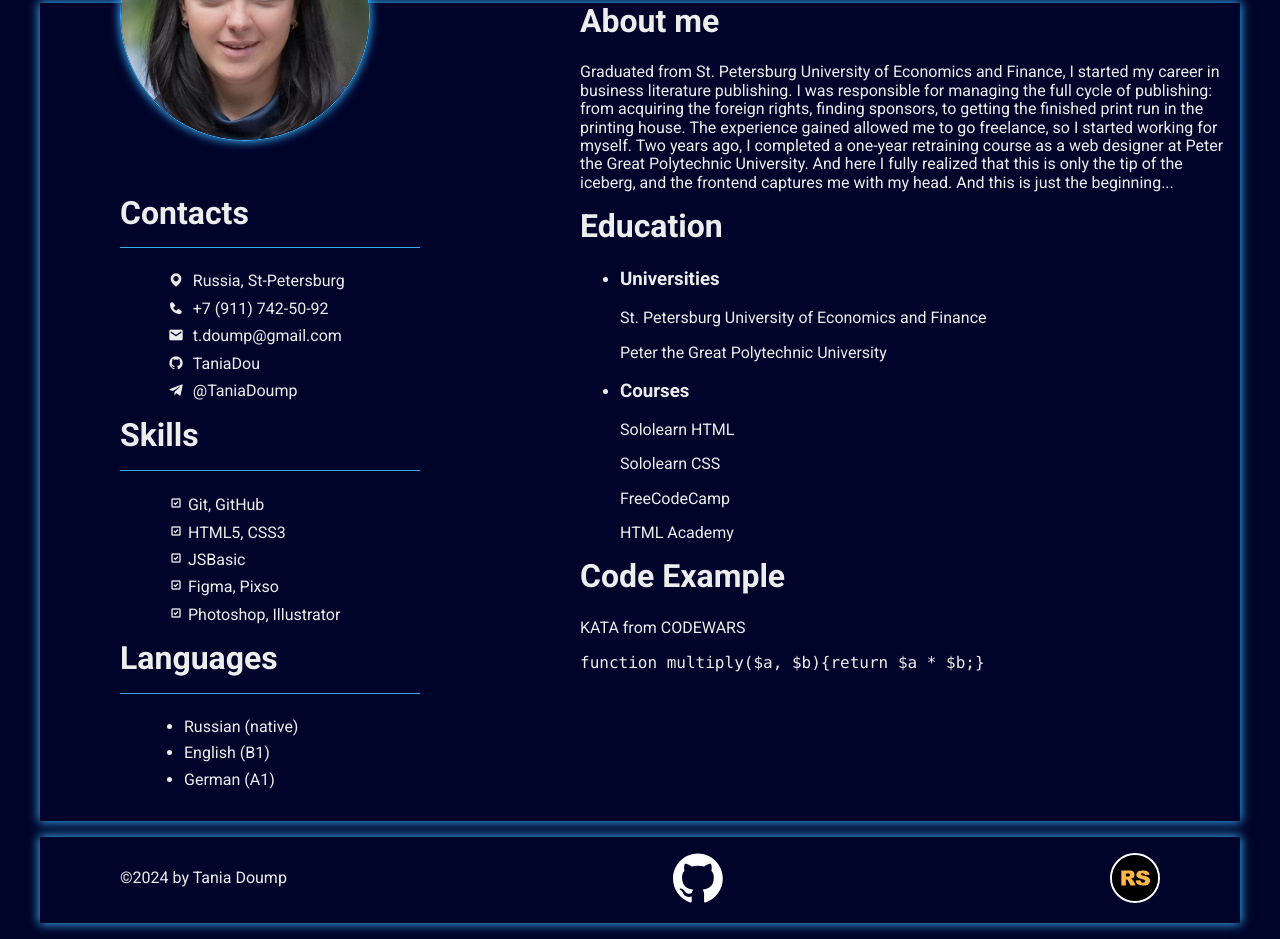
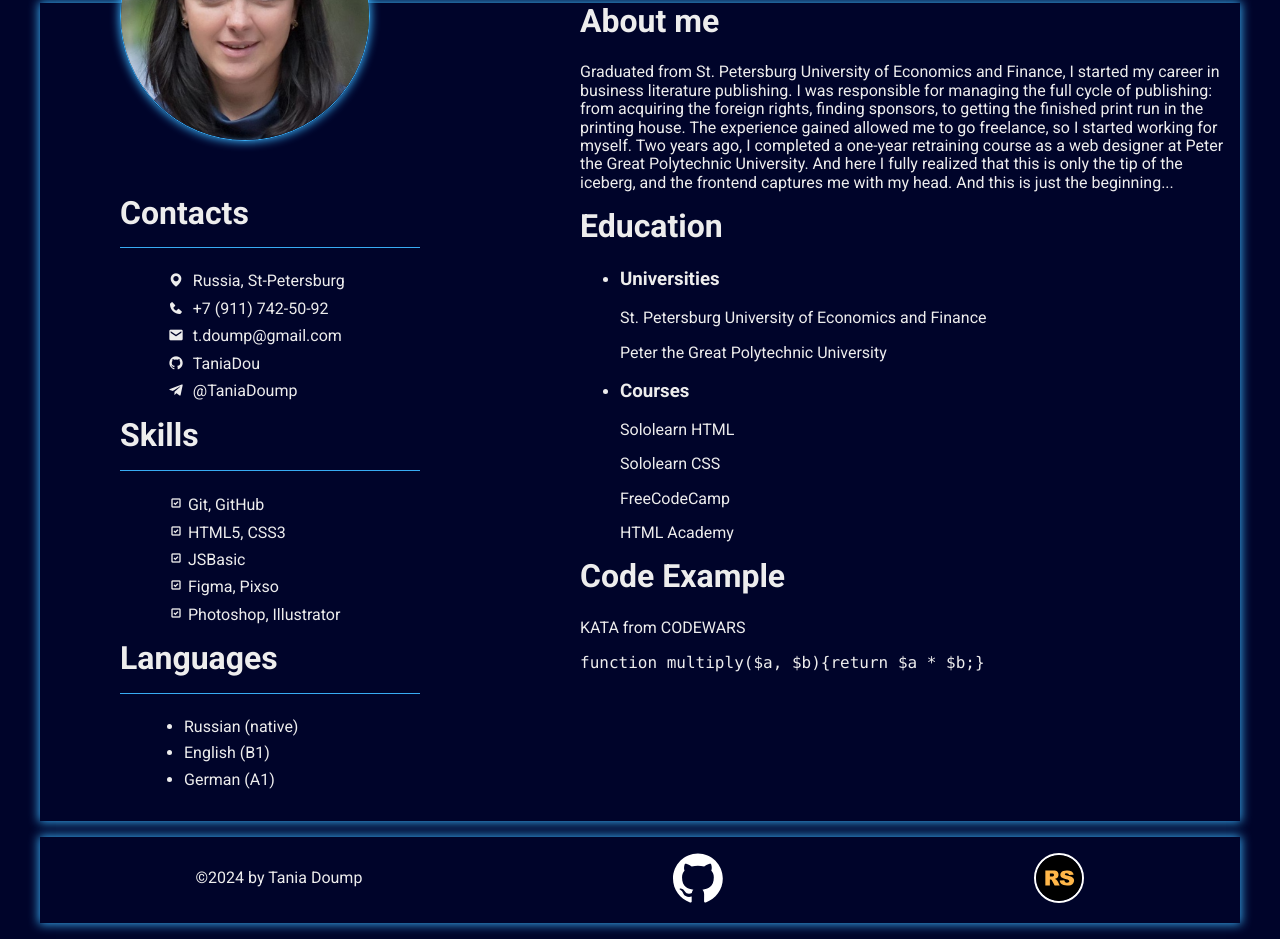
Before and after one commit to TaniaDou/rsschool-cv, a website: page index.html in a window 1280 px wide. Shown: the part 231-1170 px from the top of the page. Drawn offline with nearby package versions, Linux system fonts and the light colour scheme; files that its build step writes are made by us from their sources.

Commit message:
fix: change footer wrapper paddings

```diff
--- a/css/style.css
+++ b/css/style.css
@@ -135,8 +135,9 @@ body {
 /*FOOTER*/
 .footer .wrapper {
   display: flex;
-  justify-content: space-between;
-  padding: 1rem 5rem;
+  justify-content:space-around;
+  padding-top: 1rem;
+  padding-bottom: 1rem;
 }
 .rs__img {
   border: 2px solid white;
```
